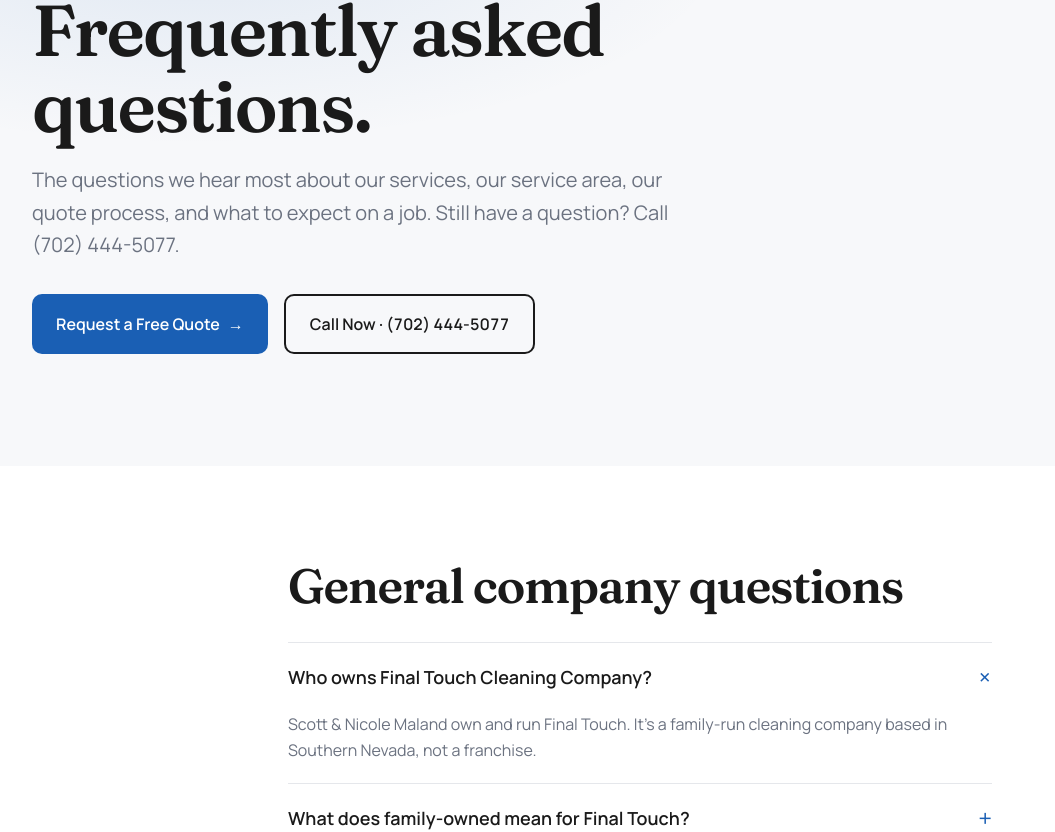
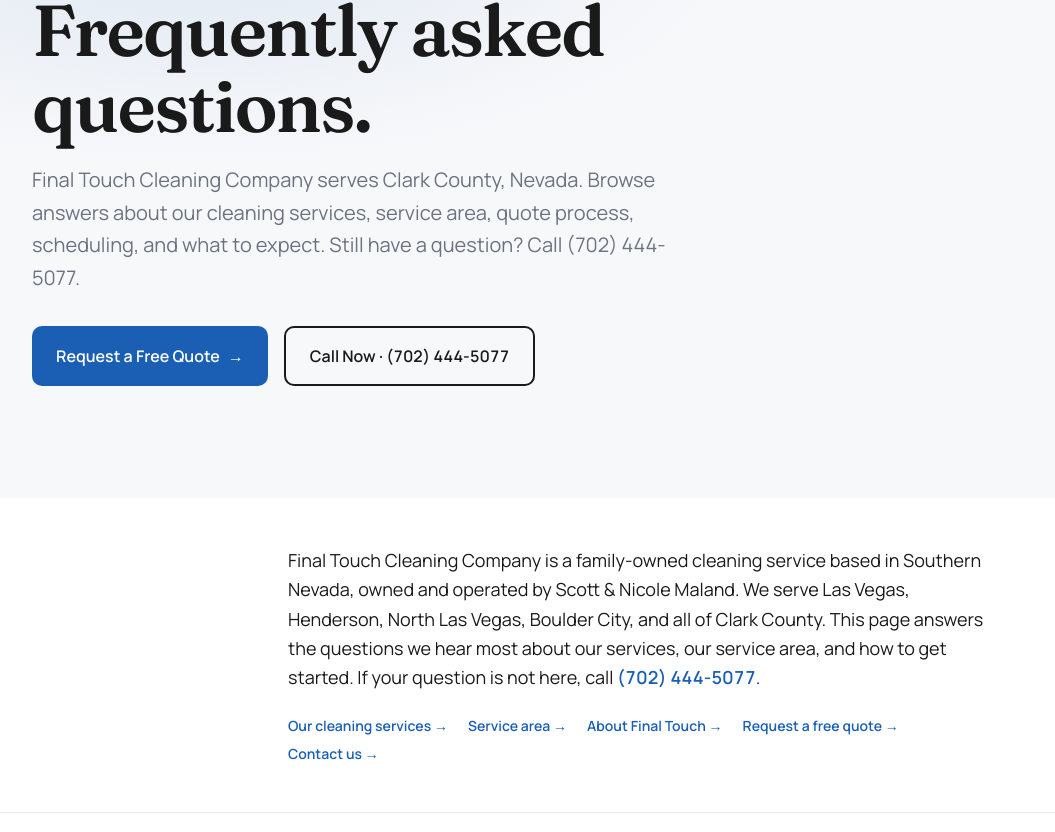
Before and after one commit to SedrickHarris/final-touch-cleaning-company-site, a Next.js app: page /faq in a window 1280 px wide. Shown: the part 232-1064 px from the top of the page, without its empty margins (0-1055 px from the left). Built offline with nearby package versions, Linux system fonts and the light colour scheme.

Commit message:
feat(faq): AEO hub rebuild — 42 FAQs, direct-answer intro, 5 internal links, optimized metadata

```diff
--- a/app/faq/page.tsx
+++ b/app/faq/page.tsx
@@ -1,4 +1,5 @@
 import type { Metadata } from 'next';
+import Link from 'next/link';
 import HeroSection from '@/components/shared/HeroSection';
 import CTASection from '@/components/shared/CTASection';
 import FAQSection from '@/components/shared/FAQSection';
@@ -6,15 +7,23 @@
 import { ROUTES } from '@/lib/constants/routes';
 
 export const metadata: Metadata = {
-  title: 'FAQ',
-  description: `Common questions about Final Touch Cleaning Company: services, service area, quotes, scheduling, and what to expect. Family-owned, serving ${SITE.serviceArea.county}, ${SITE.serviceArea.state}.`,
+  title: 'Frequently Asked Questions | Final Touch Cleaning Company',
+  description:
+    'Answers to common questions about Final Touch Cleaning Company: services, service area in Clark County NV, quotes, scheduling, and what to expect. Call (702) 444-5077.',
   alternates: { canonical: '/faq' },
+  openGraph: {
+    title: 'FAQ | Final Touch Cleaning Company | Clark County, NV',
+    description:
+      'Browse 40+ answers about our cleaning services, service area, quote process, and what to expect. Family-owned, serving Las Vegas, Henderson, and Clark County.',
+    type: 'website',
+    url: `${SITE.url}/faq`,
+  },
 };
 
 const companyFaq = [
   {
     q: 'Who owns Final Touch Cleaning Company?',
-    a: `${SITE.owners} own and run Final Touch. It's a family-run cleaning company based in Southern Nevada, not a franchise.`,
+    a: `${SITE.owners} own and run Final Touch. It is a family-run cleaning company based in Southern Nevada, not a franchise.`,
   },
   {
     q: 'What does family-owned mean for Final Touch?',
@@ -22,7 +31,7 @@
   },
   {
     q: 'What does "Where small details bring BIG RESULTS" mean?',
-    a: 'It means we finish what other crews skip: baseboards, vents, switch plates, edges, and corners. The final ten percent of a clean is what makes a space feel done, and that\'s where we focus.',
+    a: "It means we finish what other crews skip: baseboards, vents, switch plates, edges, and corners. The final ten percent of a clean is what makes a space feel done, and that's where we focus.",
   },
   {
     q: 'What makes Final Touch different from a basic cleaning service?',
@@ -53,7 +62,7 @@
   },
   {
     q: 'Does Final Touch serve all of Clark County?',
-    a: `Yes. We work across ${SITE.serviceArea.county} with the same team and the same finishing standard regardless of which part of the county you're in.`,
+    a: `Yes. We work across ${SITE.serviceArea.county} with the same team and the same finishing standard regardless of which part of the county you are in.`,
   },
   {
     q: 'How does Final Touch handle service areas without a public storefront?',
@@ -72,7 +81,7 @@
   },
   {
     q: 'Are the online forms active yet?',
-    a: `Our online quote form is in setup right now. For the fastest response, call ${SITE.phone.display} or email ${SITE.email.display}. We're wiring the form to our scheduling system shortly.`,
+    a: `Our online quote form is in setup right now. For the fastest response, call ${SITE.phone.display} or email ${SITE.email.display}. We are wiring the form to our scheduling system shortly.`,
   },
   {
     q: 'Can I call instead of using the form?',
@@ -122,7 +131,7 @@
   },
   {
     q: 'When should I book deep cleaning vs move-in cleaning?',
-    a: 'Move-in cleaning is built around the moment new keys change hands. Deep cleaning is a periodic reset for a space that\'s already in use. Both reach the corners standard service skips. The difference is timing and intent.',
+    a: "Move-in cleaning is built around the moment new keys change hands. Deep cleaning is a periodic reset for a space that is already in use. Both reach the corners standard service skips. The difference is timing and intent.",
   },
 ];
 
@@ -156,14 +165,18 @@
   },
   {
     q: 'Do you work with contractors and builders?',
-    a: 'Yes. Post-construction cleanup is timed around the contractor\'s schedule and the property\'s readiness walkthrough. We coordinate on access and timing during the quote walkthrough.',
+    a: "Yes. Post-construction cleanup is timed around the contractor's schedule and the property's readiness walkthrough. We coordinate on access and timing during the quote walkthrough.",
+  },
+  {
+    q: 'What types of construction projects does Final Touch clean after?',
+    a: `New residential builds, commercial tenant improvements, home renovations, and remodels across ${SITE.serviceArea.county}. If construction has happened and the space needs a finishing clean before occupancy or handoff, that is the job we do. Call ${SITE.phone.display} to walk through the scope.`,
   },
 ];
 
 const schedulingFaq = [
   {
     q: 'Can I request recurring cleaning?',
-    a: 'Yes. We schedule ongoing janitorial routes for offices, retail, and commercial spaces, and recurring cleans for residences. Tell us the space and rhythm you want during the walkthrough and we\'ll suggest a fit.',
+    a: "Yes. We schedule ongoing janitorial routes for offices, retail, and commercial spaces, and recurring cleans for residences. Tell us the space and rhythm you want during the walkthrough and we will suggest a fit.",
   },
   {
     q: 'Do I have to be there during the cleaning?',
@@ -173,6 +186,10 @@
     q: 'How does Final Touch schedule visits?',
     a: 'Scheduling is based on location, timing, and the scope of the job. For recurring routes we set a rhythm during the walkthrough; for one-time jobs we book around your move-in, move-out, or build readiness date.',
   },
+  {
+    q: 'How much notice do you need to schedule a cleaning?',
+    a: `Lead time depends on the job type and current availability. Call ${SITE.phone.display} or email ${SITE.email.display} with your timing and we will tell you what is open. For recurring routes we coordinate a start date during the walkthrough.`,
+  },
 ];
 
 const trustExpectFaq = [
@@ -181,16 +198,20 @@
     a: 'Yes. Our team brings cleaning supplies and equipment unless the job calls for something specific you already have on hand.',
   },
   {
+    q: 'What cleaning products does Final Touch use?',
+    a: `We use professional cleaning products appropriate to each surface and job type. If you have specific sensitivities or preferences regarding products, mention them when you request a quote and we will discuss options during the walkthrough. Call ${SITE.phone.display} with any questions.`,
+  },
+  {
     q: 'How long does a job take?',
-    a: 'It depends on the space and the scope. We\'ll give you a realistic time estimate after the walkthrough.',
+    a: 'It depends on the space and the scope. We will give you a realistic time estimate after the walkthrough.',
   },
   {
     q: 'How do you handle property access?',
-    a: 'We confirm the access plan during the walkthrough. Lockboxes, key handoffs, doorman buildings, gate codes: we tailor the plan to the property and the owner\'s preference.',
+    a: "We confirm the access plan during the walkthrough. Lockboxes, key handoffs, doorman buildings, gate codes: we tailor the plan to the property and the owner's preference.",
   },
   {
     q: 'What if I am not happy with the result?',
-    a: `Tell us. Call ${SITE.phone.display} or email ${SITE.email.display} and we'll talk through it. We want every job to end finished. If something missed, we want to know.`,
+    a: `Tell us. Call ${SITE.phone.display} or email ${SITE.email.display} and we will talk through it. We want every job to end finished. If something missed, we want to know.`,
   },
 ];
 
@@ -231,10 +252,47 @@
       <HeroSection
         eyebrow="Help center"
         heading="Frequently asked questions."
-        sub={`The questions we hear most about our services, our service area, our quote process, and what to expect on a job. Still have a question? Call ${SITE.phone.display}.`}
+        sub={`${SITE.name} serves ${SITE.serviceArea.county}, Nevada. Browse answers about our cleaning services, service area, quote process, scheduling, and what to expect. Still have a question? Call ${SITE.phone.display}.`}
         primaryCta={{ label: CTAS.primary, href: ROUTES.freeQuote }}
         secondaryCta={{ label: `${CTAS.call} · ${SITE.phone.display}`, href: SITE.phone.href }}
       />
+
+      {/* Direct-answer intro - entity authority paragraph for AI search citation.
+          Names business, owners, all cities, county, and phone in first 100 words. */}
+      <section className="bg-brand-white border-b border-border-subtle">
+        <div className="mx-auto max-w-3xl px-4 sm:px-6 lg:px-8 py-10 sm:py-12">
+          <p className="text-base sm:text-lg text-brand-black leading-relaxed">
+            Final Touch Cleaning Company is a family-owned cleaning service based in Southern
+            Nevada, owned and operated by {SITE.owners}. We serve Las Vegas, Henderson, North
+            Las Vegas, Boulder City, and all of {SITE.serviceArea.county}. This page answers
+            the questions we hear most about our services, our service area, and how to get
+            started. If your question is not here, call{' '}
+            <a href={SITE.phone.href} className="font-semibold text-brand-blue hover:underline tabular-nums">
+              {SITE.phone.display}
+            </a>
+            .
+          </p>
+
+          {/* Internal links - Tier 1 live routes only */}
+          <nav aria-label="FAQ quick links" className="mt-6 flex flex-wrap gap-x-5 gap-y-2 text-sm">
+            <Link href={ROUTES.services} className="font-semibold text-brand-blue hover:underline">
+              Our cleaning services →
+            </Link>
+            <Link href={ROUTES.locations} className="font-semibold text-brand-blue hover:underline">
+              Service area →
+            </Link>
+            <Link href={ROUTES.about} className="font-semibold text-brand-blue hover:underline">
+              About Final Touch →
+            </Link>
+            <Link href={ROUTES.freeQuote} className="font-semibold text-brand-blue hover:underline">
+              Request a free quote →
+            </Link>
+            <Link href={ROUTES.contact} className="font-semibold text-brand-blue hover:underline">
+              Contact us →
+            </Link>
+          </nav>
+        </div>
+      </section>
 
       <FAQSection items={companyFaq} heading="General company questions" defaultOpenFirst />
       <FAQSection items={serviceAreaFaq} heading="Service area questions" />
@@ -248,7 +306,7 @@
 
       <CTASection
         heading="Didn't see your question?"
-        sub={`Call ${SITE.phone.display} or email ${SITE.email.display}.`}
+        sub={`Call ${SITE.phone.display}, email ${SITE.email.display}, or send a quote request and we will get back to you.`}
         primaryCta={{ label: CTAS.primary, href: ROUTES.freeQuote }}
         secondaryCta={{ label: `${CTAS.call} · ${SITE.phone.display}`, href: SITE.phone.href }}
         tone="blue"
```
Also changed, not shown: 1 other file (tests, documents, lock files or other folders).
